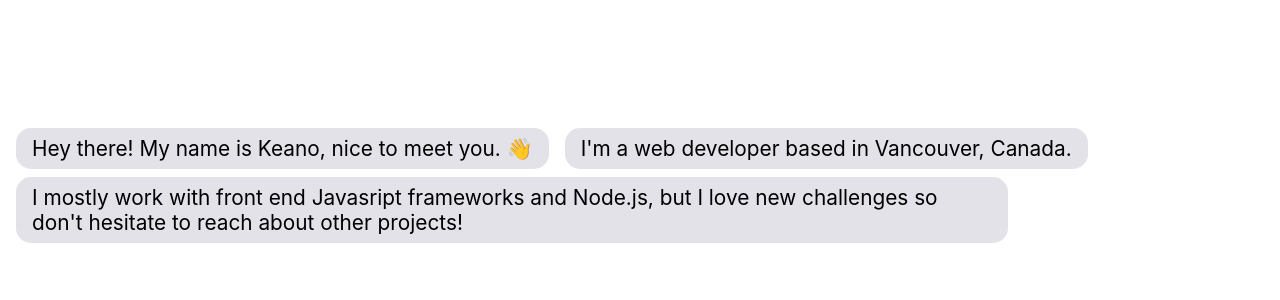
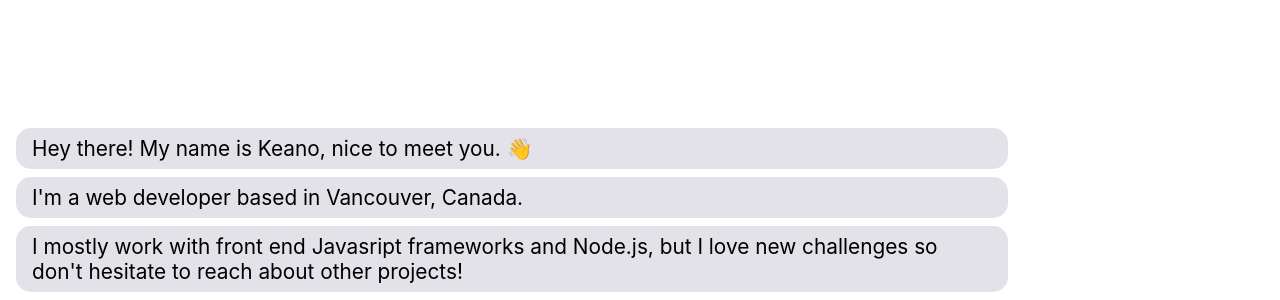
Before and after one commit to kevvor/gh-pages-react, a React (Create React App) app: page / in a window 1280 px wide. Shown: the part 592-892 px from the top of the page. Before the commit the page ends 843 px from the top, so only its background shows below. Built offline with nearby package versions, Linux system fonts and the light colour scheme.

Commit message:
Removing pointy text bit nonsense and some flex on the desktop version

```diff
--- a/src/App/App.css
+++ b/src/App/App.css
@@ -4,8 +4,8 @@
 }
 
 .text-bubble-container {
-    /* display: flex;
-    flex-direction: column-reverse; */
+    display: flex;
+    flex-direction: column;
 }
 
 #divider {
--- a/src/TextBubble/TextBubble.css
+++ b/src/TextBubble/TextBubble.css
@@ -12,31 +12,3 @@
 .bubble p {
     margin: 0;
 }
-
-.bubble:last-of-type:before {
-/* .bubble:before { */
-    content: "";
-    position: absolute;
-    z-index: -1;
-    bottom: 0px;
-    right: 86%;
-    height: 30px;
-    border-right: 60px solid #e3e2e8;
-    border-bottom-right-radius: 80px 50px;
-    transform: translate(0, -2px) rotate(0deg);
-}
-
-/* creates part of the curved pointy bit */
-.bubble:last-of-type:after {
-/* .bubble:after { */
-    content: "";
-    position: absolute;
-    z-index: -1;
-    bottom: 0px;
-    right: 86%;
-    width: 40px;
-    height: 30px;
-    background: #fff;
-    border-bottom-right-radius: 40px 50px;
-    transform: translate(-30px, -2px) rotate(0deg);
-}
```
